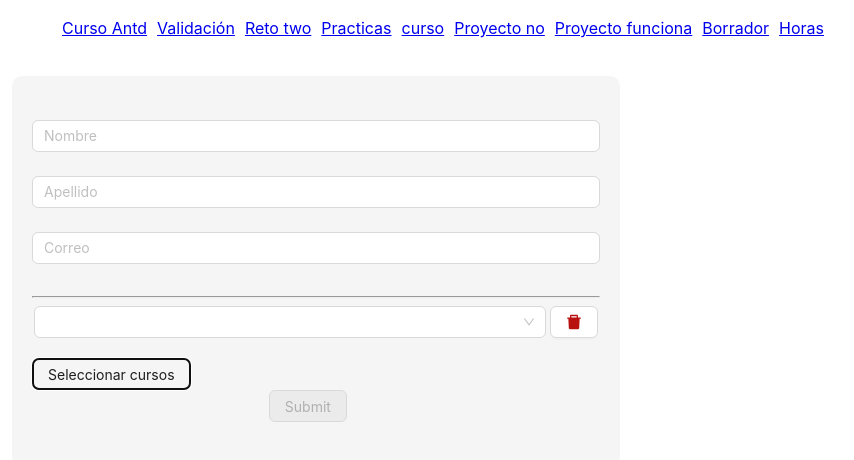
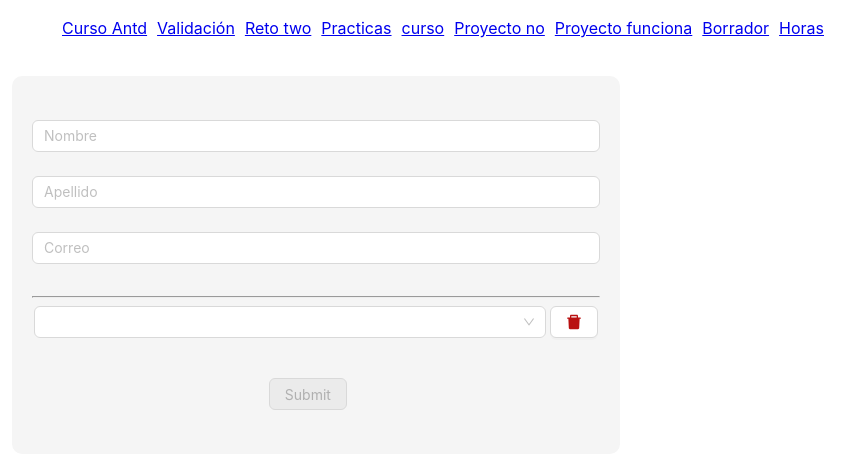
Before and after one commit to torco34/react-hook-form, a React (Vite) app: page /bor in a window 1280 px wide. Both pictures are taken after a click on the button "Seleccionar cursos". Shown: the top 460 px of the page, without its empty margins (222-1076 px from the left). Built offline with nearby package versions, Linux system fonts and the light colour scheme.

Commit message:
listo el primer field array

```diff
--- a/src/RetoTwo/Bor.jsx
+++ b/src/RetoTwo/Bor.jsx
@@ -66,7 +66,7 @@ export const Bor = () => {
     );
     setCopiaSelectedCursos([...copiaSelectedCursos, selected]);
     setCursosDisponibles(cursosRestantes);
-    // setShowAppend(false);
+    setShowAppend(false);
   };
   // remueve el curso seleccionado primer field Array
   const handleSelectRemoval = (index) => {
@@ -87,7 +87,7 @@ export const Bor = () => {
     setSelectVisible(true);
     // setShowAgregarHorario(true);
     // aun no sirve
-    // setShowAppend(true);
+    setShowAppend(true);
   };
 
   // Guardar de nuevo los curso en el primer selector
@@ -290,6 +290,7 @@ export const Bor = () => {
                           remove(index);
                           // alert("HOLA MUNDO");
                           // setShowAppend(true);
+                          setShowAppend(false);
                         }}
                       >
                         <DeleteFilled
@@ -320,18 +321,18 @@ export const Bor = () => {
             style={{
               marginTop: "20px",
               width: "100%",
+              paddingBottom: "20px"
             }}
           >
-            {showAppend ? (
+            {/* {showAppend ? "verdad" : "false" } */}
+
+            {showAppend ? null : (
               <>
                 <Button type="button" onClick={appendAgregar}>
                   Seleccionar cursos
                 </Button>
               </>
-            ) : null}
-            <Button type="button" onClick={appendAgregar}>
-              Seleccionar cursos
-            </Button>
+            )}
           </div>
         )}
         {fields2.map((field2, index) => (
```
